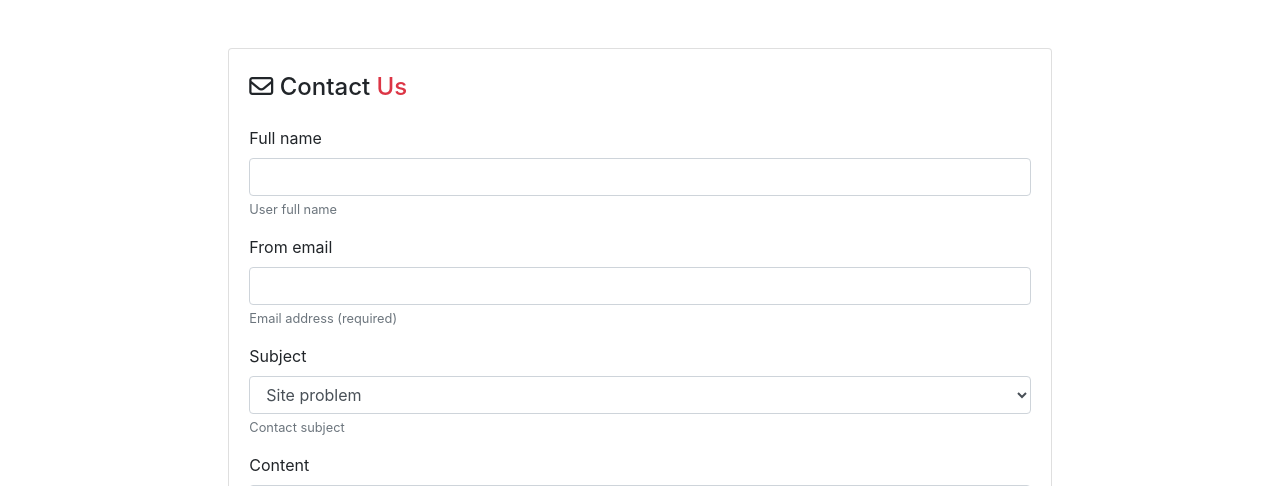
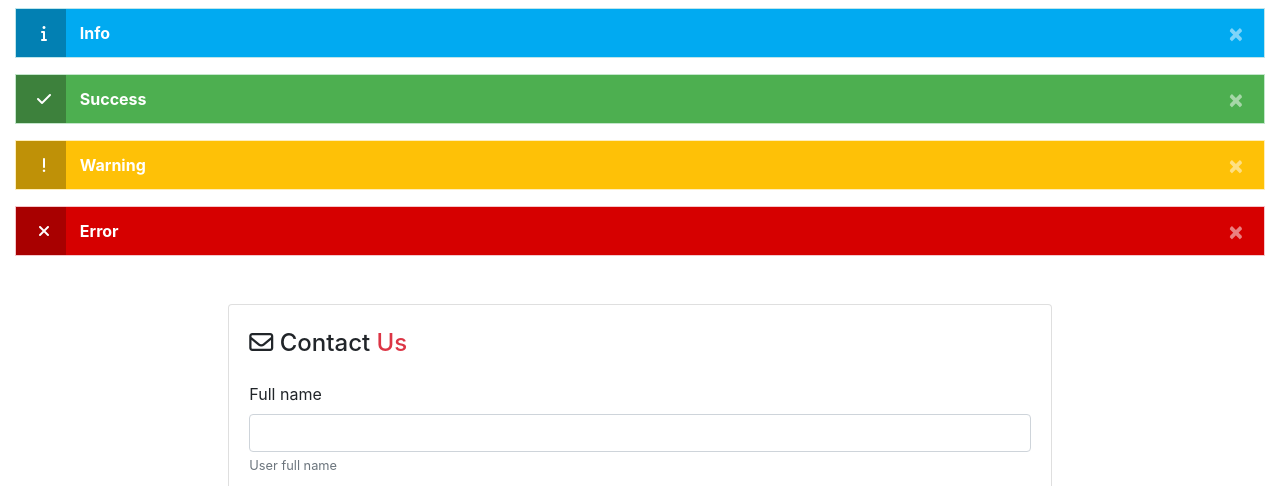
Before and after one commit to a-araari/E-Learning-Project, a Django app: page /contact/ in a window 1280 px wide. Shown: the part 62-548 px from the top of the page. Run offline with Django 3.2, Linux system fonts and the light colour scheme; some libraries are stand-ins or nearby versions.

Commit message:
Update messages look

```diff
--- a/home/views.py
+++ b/home/views.py
@@ -20,6 +20,12 @@ def about(request):
 
 
 def contact(request):
+	messages.debug(request, 'Debug')
+	messages.info(request, 'Info')
+	messages.success(request, 'Success')
+	messages.warning(request, 'Warning')
+	messages.error(request, 'Error')
+
 	if request.method == 'POST':
 		form = ContactForm(request.POST)
 		if form.is_valid():
--- a/static/css/style.css
+++ b/static/css/style.css
@@ -76,3 +76,22 @@ nav a:hover {
 .ol-footer-links-ul a {
 	color: #ffca28;
 }
+.alert {
+	border-radius: 0;
+	color: white;
+	font-weight: bold;
+}
+.alert i {
+}
+.alert-info {
+	background: linear-gradient(to right, #0280b3 50px, #01aaf1 0);
+}
+.alert-success {
+	background: linear-gradient(to right, #3d813c 50px, #4daf50 0);
+}
+.alert-warning {
+	background: linear-gradient(to right, #bf9107 50px, #fec107 0);
+}
+.alert-danger {
+	background: linear-gradient(to right, #a80000 50px, #d60000 0);
+}
--- a/templates/base.html
+++ b/templates/base.html
@@ -97,16 +97,11 @@
 		{% endblock sub_nav_2 %}
 	</div>
 
+	<!-- Messages -->
+	{% include "./messages.html" %}
+
 	<!-- Content -->
 	<div id="openlab-content-container">
-		<!-- Messages -->
-		<div class="container-fluid text-center">
-			{% if messages %}
-				{% for message in messages %}
-					<p class="alert alert-{% if message.tags == 'error' %}danger{% else %}{{ message.tags }}{% endif %}">{{ message }}</p>
-				{% endfor %}
-			{% endif %}
-		</div>
 		<!-- Links -->
 		{% block links %}
 
--- /dev/null
+++ b/templates/messages.html
@@ -0,0 +1,27 @@
+<div class="container-fluid mt-2">
+	{% if messages %}
+		{% for message in messages %}
+			<div class="alert alert-{{ message.tags }} alert-dismissible fade show" role="alert">
+				<span style="width: 30px" class="text-center">
+					<i class="fas
+						{% if message.tags == 'success' %}
+							fa-check
+						{% elif message.tags == 'warning' %}
+							fa-exclamation
+						{% elif message.tags == 'danger' %}
+							fa-times
+						{% elif message.tags == 'info' %}
+							fa-info
+						{% endif %}
+						" style="width: 16px"></i>
+				</span>
+				<span class="pl-4">{{ message }}</span>
+
+				<button type="button" class="close" data-dismiss="alert" aria-label="Close">
+					<span aria-hidden="true">&times;</span>
+				</button>
+			</div>
+		{% endfor %}
+	{% endif %}
+
+</div>
```
Also changed, not shown: openlab/settings.py (+11 -0 lines), db.sqlite3.
